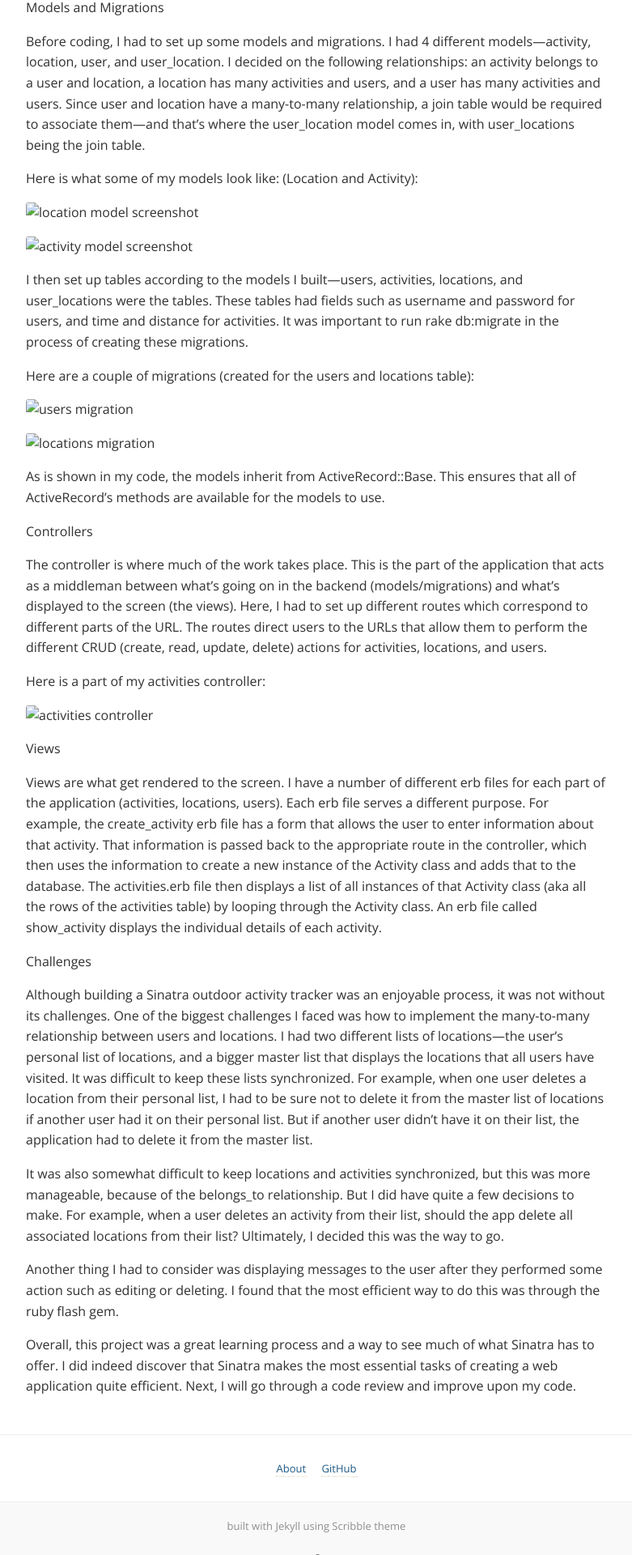
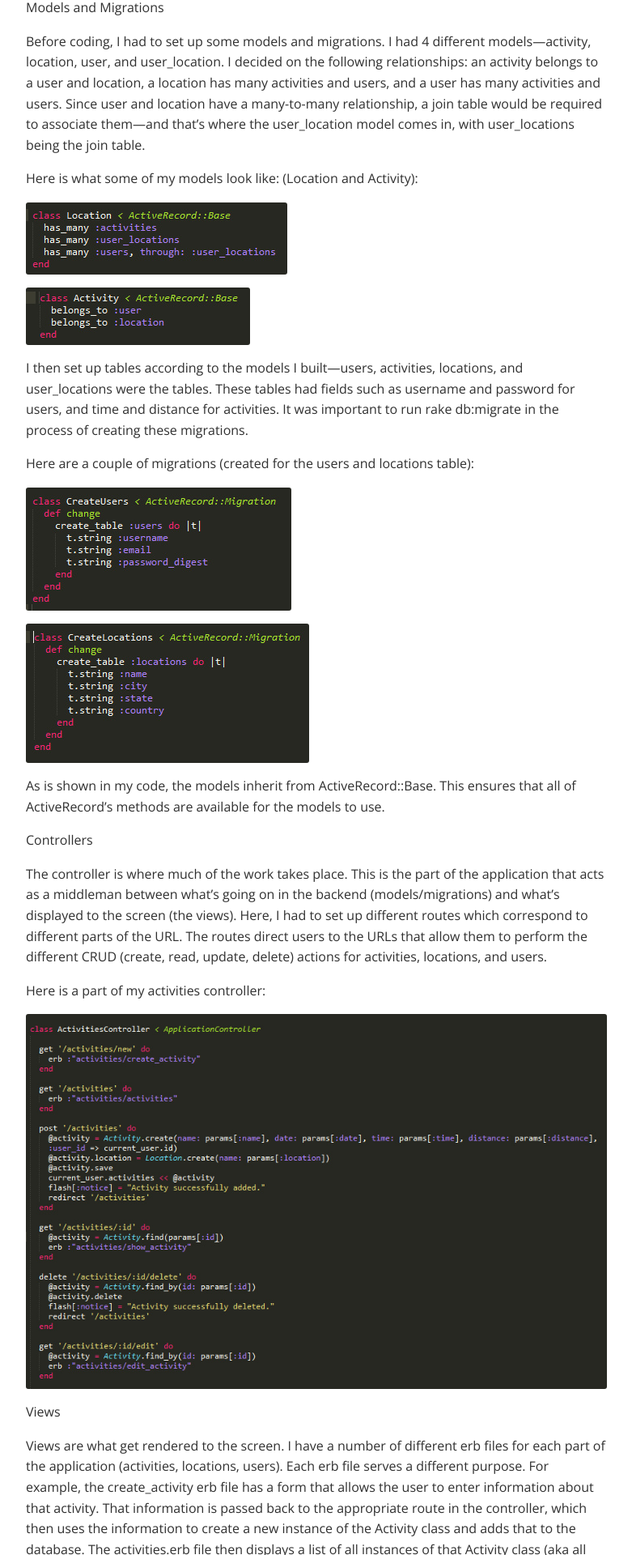
Before and after one commit to sameerabachoti/blog, a Jekyll site: the page built from _posts/2016-03-30-sinatra-outdoor-activity-tracker.md, in a window 1280 px wide. Shown: the part 795-2715 px from the top of the page at 81% size, without its empty margins (249-1030 px from the left). Built offline with Jekyll 4.4.1, drawn with Linux system fonts in a browser that asks for light colours; comment, search, counter and statistics services are not loaded.

Commit message:
Update 2016-03-30-sinatra-outdoor-activity-tracker.md

```diff
--- a/_posts/2016-03-30-sinatra-outdoor-activity-tracker.md
+++ b/_posts/2016-03-30-sinatra-outdoor-activity-tracker.md
@@ -22,17 +22,17 @@ Before coding, I had to set up some models and migrations. I had 4 different mod
 
 Here is what some of my models look like:  (Location and Activity):
 
-![location model screenshot](/images/location.jpg)
+![location model screenshot](/img/location.jpg)
 
-![activity model screenshot](/images/activity.jpg)
+![activity model screenshot](/img/activity.jpg)
 
 I then set up tables according to the models I built—users, activities, locations, and user_locations were the tables. These tables had fields such as username and password for users, and time and distance for activities. It was important to run rake db:migrate in the process of creating these migrations.
 
 Here are a couple of migrations (created for the users and locations table):
 
-![users migration](/images/users_migration.jpg)
+![users migration](/img/users_migration.jpg)
 
-![locations migration](/images/locations_migration.jpg)
+![locations migration](/img/locations_migration.jpg)
 
 As is shown in my code, the models inherit from ActiveRecord::Base. This ensures that all of ActiveRecord’s methods are available for the models to use.
 
@@ -42,7 +42,7 @@ The controller is where much of the work takes place. This is the part of the ap
 
 Here is a part of my activities controller:
 
-![activities controller](/images/activities_controller.jpg)
+![activities controller](/img/activities_controller.jpg)
 
 Views
 
```
